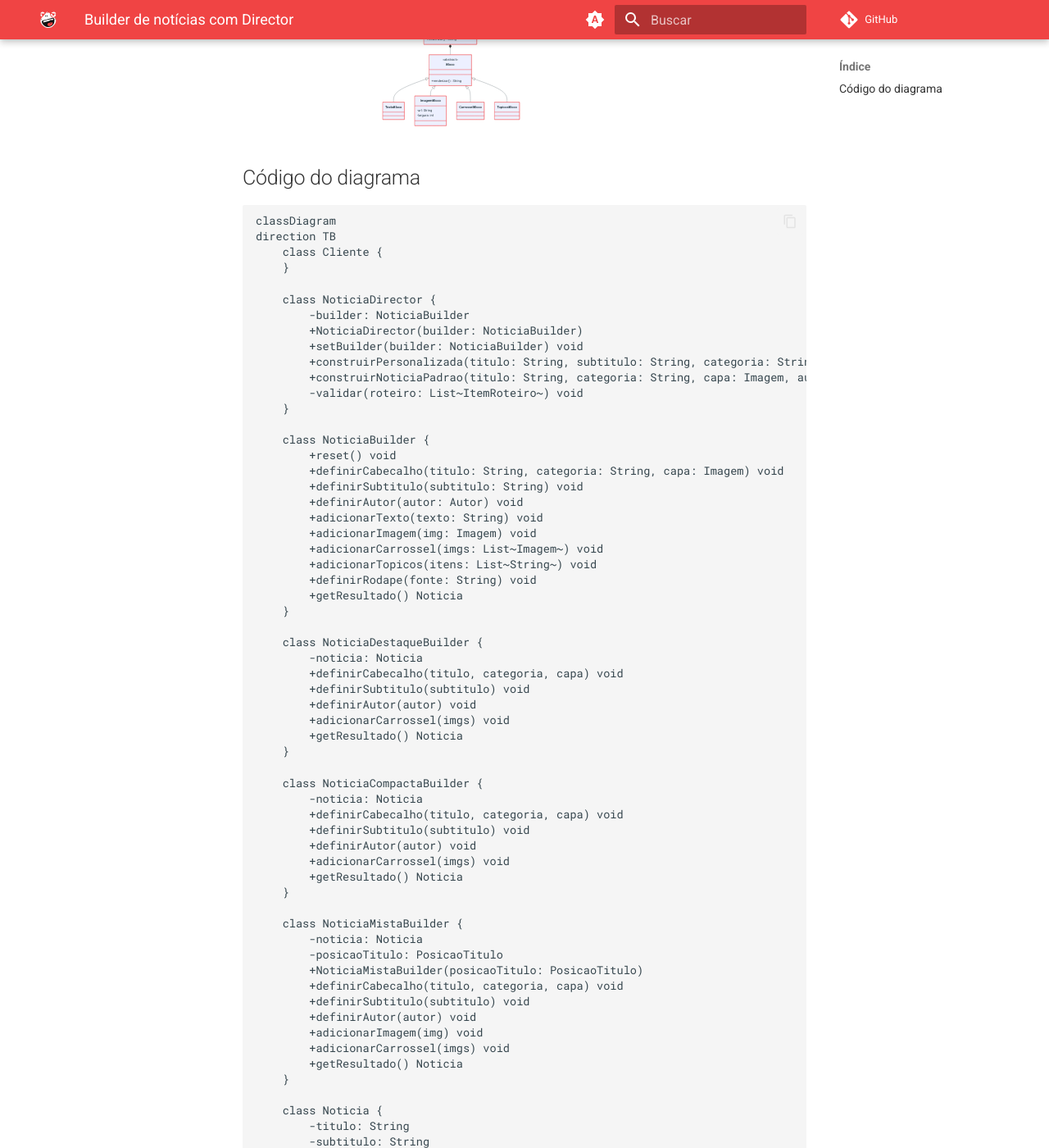
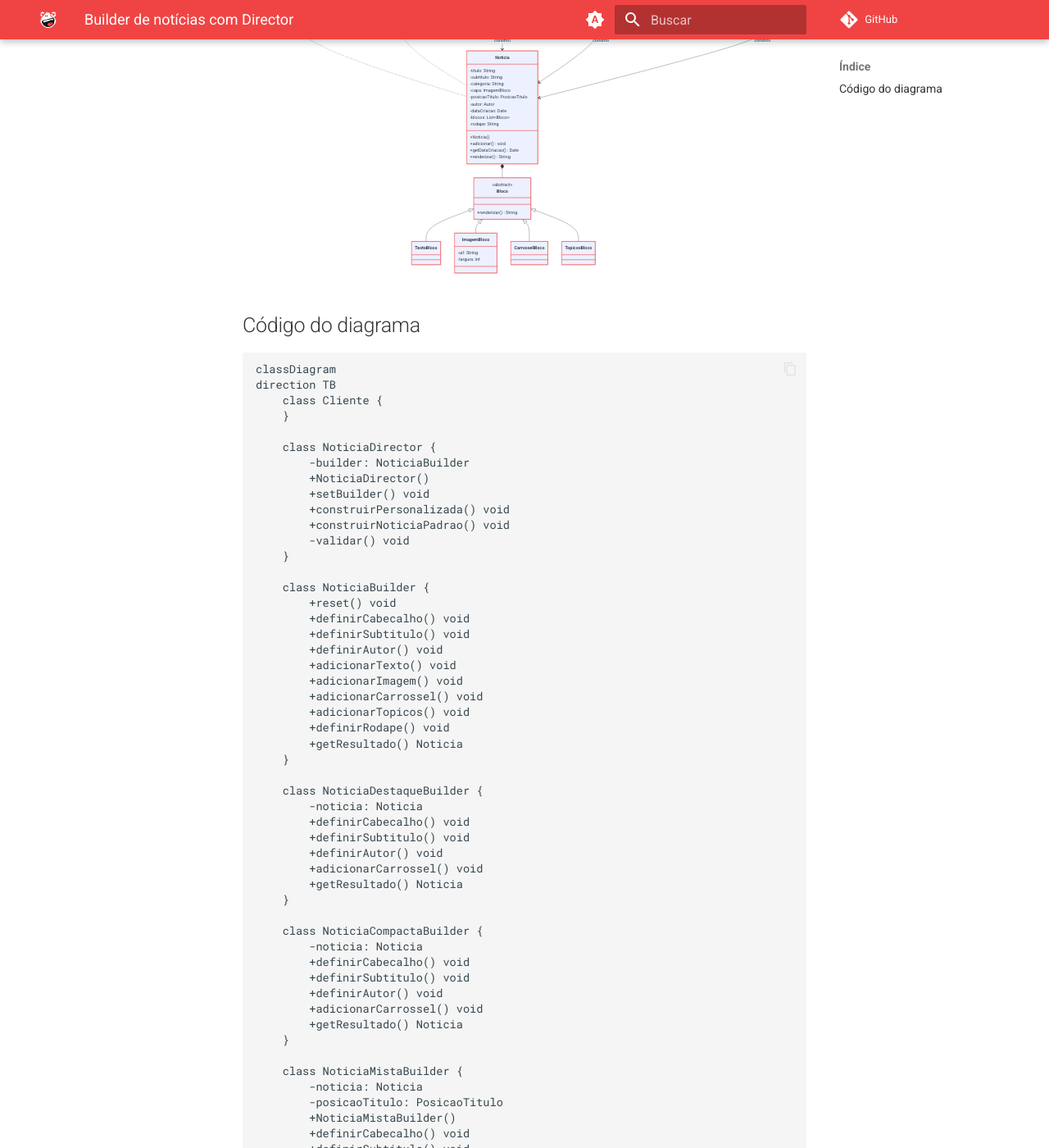
Before and after one commit to UnBArqDsw2026-2-Turma01/2026.2-T01-_G3_ProjetoPortalNoticias_Entrega_03, an MkDocs documentation site: the page built from docs/assets/subGrupo1/builderJoao.md, in a window 1280 px wide and 1400 px high, scrolled down 599 px. Shown: the whole window at 82% size. Built offline with MkDocs 1.6.1 and Material for MkDocs 9.7.7, drawn with Linux system fonts in a browser that asks for light colours; comment, search, counter and statistics services are not loaded; some of the changed text lies outside the part shown.

````diff
--- a/docs/assets/subGrupo1/builderJoao.md
+++ b/docs/assets/subGrupo1/builderJoao.md
@@ -1,4 +1,3 @@
-
 # Builder de notícias com Director
 
 ```mermaid
@@ -9,53 +8,53 @@ direction TB
 
     class NoticiaDirector {
 	    -builder: NoticiaBuilder
-	    +NoticiaDirector(builder: NoticiaBuilder)
-	    +setBuilder(builder: NoticiaBuilder) void
-	    +construirPersonalizada(titulo: String, subtitulo: String, categoria: String, capa: Imagem, autor: Autor, roteiro: List~ItemRoteiro~, fonte: String) void
-	    +construirNoticiaPadrao(titulo: String, categoria: String, capa: Imagem, autor: Autor, texto: String) void
-	    -validar(roteiro: List~ItemRoteiro~) void
+	    +NoticiaDirector()
+	    +setBuilder() void
+	    +construirPersonalizada() void
+	    +construirNoticiaPadrao() void
+	    -validar() void
     }
 
     class NoticiaBuilder {
 	    +reset() void
-	    +definirCabecalho(titulo: String, categoria: String, capa: Imagem) void
-	    +definirSubtitulo(subtitulo: String) void
-	    +definirAutor(autor: Autor) void
-	    +adicionarTexto(texto: String) void
-	    +adicionarImagem(img: Imagem) void
-	    +adicionarCarrossel(imgs: List~Imagem~) void
-	    +adicionarTopicos(itens: List~String~) void
-	    +definirRodape(fonte: String) void
+	    +definirCabecalho() void
+	    +definirSubtitulo() void
+	    +definirAutor() void
+	    +adicionarTexto() void
+	    +adicionarImagem() void
+	    +adicionarCarrossel() void
+	    +adicionarTopicos() void
+	    +definirRodape() void
 	    +getResultado() Noticia
     }
 
     class NoticiaDestaqueBuilder {
 	    -noticia: Noticia
-	    +definirCabecalho(titulo, categoria, capa) void
-	    +definirSubtitulo(subtitulo) void
-	    +definirAutor(autor) void
-	    +adicionarCarrossel(imgs) void
+	    +definirCabecalho() void
+	    +definirSubtitulo() void
+	    +definirAutor() void
+	    +adicionarCarrossel() void
 	    +getResultado() Noticia
     }
 
     class NoticiaCompactaBuilder {
 	    -noticia: Noticia
-	    +definirCabecalho(titulo, categoria, capa) void
-	    +definirSubtitulo(subtitulo) void
-	    +definirAutor(autor) void
-	    +adicionarCarrossel(imgs) void
+	    +definirCabecalho() void
+	    +definirSubtitulo() void
+	    +definirAutor() void
+	    +adicionarCarrossel() void
 	    +getResultado() Noticia
     }
 
     class NoticiaMistaBuilder {
 	    -noticia: Noticia
 	    -posicaoTitulo: PosicaoTitulo
-	    +NoticiaMistaBuilder(posicaoTitulo: PosicaoTitulo)
-	    +definirCabecalho(titulo, categoria, capa) void
-	    +definirSubtitulo(subtitulo) void
-	    +definirAutor(autor) void
-	    +adicionarImagem(img) void
-	    +adicionarCarrossel(imgs) void
+	    +NoticiaMistaBuilder()
+	    +definirCabecalho() void
+	    +definirSubtitulo() void
+	    +definirAutor() void
+	    +adicionarImagem() void
+	    +adicionarCarrossel() void
 	    +getResultado() Noticia
     }
 
@@ -132,53 +131,53 @@ direction TB
 
     class NoticiaDirector {
 	    -builder: NoticiaBuilder
-	    +NoticiaDirector(builder: NoticiaBuilder)
-	    +setBuilder(builder: NoticiaBuilder) void
-	    +construirPersonalizada(titulo: String, subtitulo: String, categoria: String, capa: Imagem, autor: Autor, roteiro: List~ItemRoteiro~, fonte: String) void
-	    +construirNoticiaPadrao(titulo: String, categoria: String, capa: Imagem, autor: Autor, texto: String) void
-	    -validar(roteiro: List~ItemRoteiro~) void
+	    +NoticiaDirector()
+	    +setBuilder() void
+	    +construirPersonalizada() void
+	    +construirNoticiaPadrao() void
+	    -validar() void
     }
 
     class NoticiaBuilder {
 	    +reset() void
-	    +definirCabecalho(titulo: String, categoria: String, capa: Imagem) void
-	    +definirSubtitulo(subtitulo: String) void
-	    +definirAutor(autor: Autor) void
-	    +adicionarTexto(texto: String) void
-	    +adicionarImagem(img: Imagem) void
-	    +adicionarCarrossel(imgs: List~Imagem~) void
-	    +adicionarTopicos(itens: List~String~) void
-	    +definirRodape(fonte: String) void
+	    +definirCabecalho() void
+	    +definirSubtitulo() void
+	    +definirAutor() void
+	    +adicionarTexto() void
+	    +adicionarImagem() void
+	    +adicionarCarrossel() void
+	    +adicionarTopicos() void
+	    +definirRodape() void
 	    +getResultado() Noticia
     }
 
     class NoticiaDestaqueBuilder {
 	    -noticia: Noticia
-	    +definirCabecalho(titulo, categoria, capa) void
-	    +definirSubtitulo(subtitulo) void
-	    +definirAutor(autor) void
-	    +adicionarCarrossel(imgs) void
+	    +definirCabecalho() void
+	    +definirSubtitulo() void
+	    +definirAutor() void
+	    +adicionarCarrossel() void
 	    +getResultado() Noticia
     }
 
     class NoticiaCompactaBuilder {
 	    -noticia: Noticia
-	    +definirCabecalho(titulo, categoria, capa) void
-	    +definirSubtitulo(subtitulo) void
-	    +definirAutor(autor) void
-	    +adicionarCarrossel(imgs) void
+	    +definirCabecalho() void
+	    +definirSubtitulo() void
+	    +definirAutor() void
+	    +adicionarCarrossel() void
 	    +getResultado() Noticia
     }
 
     class NoticiaMistaBuilder {
 	    -noticia: Noticia
 	    -posicaoTitulo: PosicaoTitulo
-	    +NoticiaMistaBuilder(posicaoTitulo: PosicaoTitulo)
-	    +definirCabecalho(titulo, categoria, capa) void
-	    +definirSubtitulo(subtitulo) void
-	    +definirAutor(autor) void
-	    +adicionarImagem(img) void
-	    +adicionarCarrossel(imgs) void
+	    +NoticiaMistaBuilder()
+	    +definirCabecalho() void
+	    +definirSubtitulo() void
+	    +definirAutor() void
+	    +adicionarImagem() void
+	    +adicionarCarrossel() void
 	    +getResultado() Noticia
     }
 
````
Also changed, not shown: other parts of docs/assets/subGrupo1/builderJoao.md (+2 -2 lines), docs/Base/Relatórios/1.1.1.SubEquipe_01.md (+43 -41 lines).
